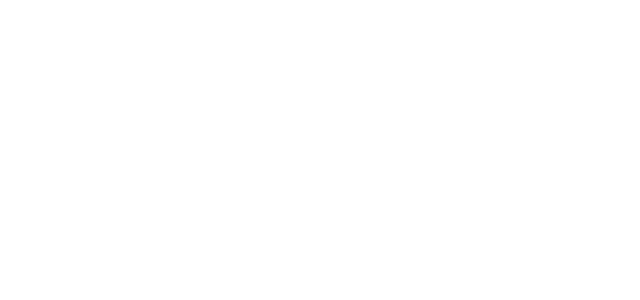
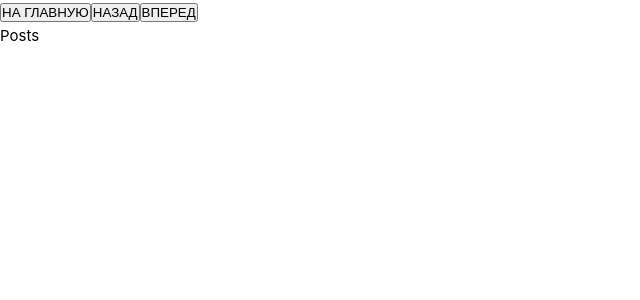
Before and after one commit to arnollder/aero_nexus, a Vue app: page /posts in a window 1280 px wide. Before the commit this address had no page. Shown: the top 300 px of the page, without its empty margins (0-640 px from the left). Built offline with nearby package versions, Linux system fonts and the light colour scheme.

Commit message:
feat: добавил роутинг и кнопки навигации в MainLayout

```diff
--- a/src/App.vue
+++ b/src/App.vue
@@ -1,9 +1,12 @@
 <template>
-  <RouterView />
+  <!-- <MainLayout> -->
+    <RouterView />
+  <!-- </MainLayout> -->
 </template>
 
 <script setup lang="ts">
 import { RouterView } from 'vue-router'
+import MainLayout from './components/layouts/MainLayout.vue';
 </script>
 
 <style scoped>
--- /dev/null
+++ b/src/components/NewsPosts.vue
@@ -0,0 +1,22 @@
+<template>
+  <div class="buttoms">
+    <button class="btn" @click="router.push({name: 'home'})">НА ГЛАВНУЮ</button>
+    <button class="btn" @click="router.back()">НАЗАД</button>
+    <button class="btn" @click="router.forward()">ВПЕРЕД</button>
+
+  </div>
+  <div>Posts</div>
+</template>
+
+<script setup lang="ts">
+import { useRoute, useRouter } from 'vue-router';
+
+const router = useRouter();
+const route = useRoute();
+</script>
+
+<style scoped>
+.btn {
+
+}
+</style>
--- /dev/null
+++ b/src/components/UserCart.vue
@@ -0,0 +1,7 @@
+<template>
+  <div>Корзина в разработке</div>
+</template>
+
+<script setup lang="ts"></script>
+
+<style scoped></style>
--- a/src/components/layouts/MainLayout.vue
+++ b/src/components/layouts/MainLayout.vue
@@ -1,6 +1,15 @@
 <template>
   <div class="root" :class="toggleStyles">
     <HeaderLayout title="Гражданский Эшелон" @toggleTheme="toggleTheme" />
+    <nav class="nav_all">
+      <div class="nav_left">
+        <RouterLink :activeClass="'active-link'" class="nav_btn" :to="{name: 'home'}">Main</RouterLink>
+        <RouterLink :activeClass="'active-link'" class="nav_btn" :to="{name: 'posts'}">Posts</RouterLink>
+      </div>
+      <div class="nav_right">
+        <RouterLink :activeClass="'active-link'" class="nav_btn" :to="{name: 'cart'}">Корзина</RouterLink>
+      </div>
+    </nav>
     <div class="container">
       <slot />
     </div>
@@ -50,4 +59,22 @@ const toggleStyles = computed(() => ({
   flex-grow: 1;
   padding: 10px;
 }
+.nav_all {
+  display: flex;
+  justify-content: space-between;
+  padding: 10px 20px;
+}
+.nav_left {
+  display: flex;
+  gap: 10px;
+}
+.nav_btn {
+  padding: 5px 10px;
+  background-color: rgb(44, 172, 44);
+  color: black;
+  border-radius: 5px;
+}
+.active-link {
+  background-color: rgb(241, 61, 61);
+}
 </style>
--- a/src/components/layouts/types.ts
+++ b/src/components/layouts/types.ts
@@ -1,5 +1,5 @@
 export interface IMainLayoutProps {
-  statusDark: boolean;
+  statusDark?: boolean;
 }
 
 export interface IHeaderProps {
--- a/src/router/index.ts
+++ b/src/router/index.ts
@@ -1,5 +1,4 @@
-import { createRouter, createWebHistory } from 'vue-router'
-import MainView from '@/views/MainView.vue'
+import { createRouter, createWebHistory } from 'vue-router';
 
 const router = createRouter({
   history: createWebHistory(import.meta.env.BASE_URL),
@@ -7,9 +6,19 @@ const router = createRouter({
     {
       path: '/',
       name: 'home',
-      component: MainView,
+      component: () => import('@/views/MainView.vue'),
+    },
+    {
+      path: '/posts',
+      name: 'posts',
+      component: () => import('@/components/NewsPosts.vue'),
+    },
+    {
+      path: '/cart',
+      name: 'cart',
+      component: () => import('@/components/UserCart.vue'),
     },
   ],
-})
+});
 
-export default router
+export default router;
```
